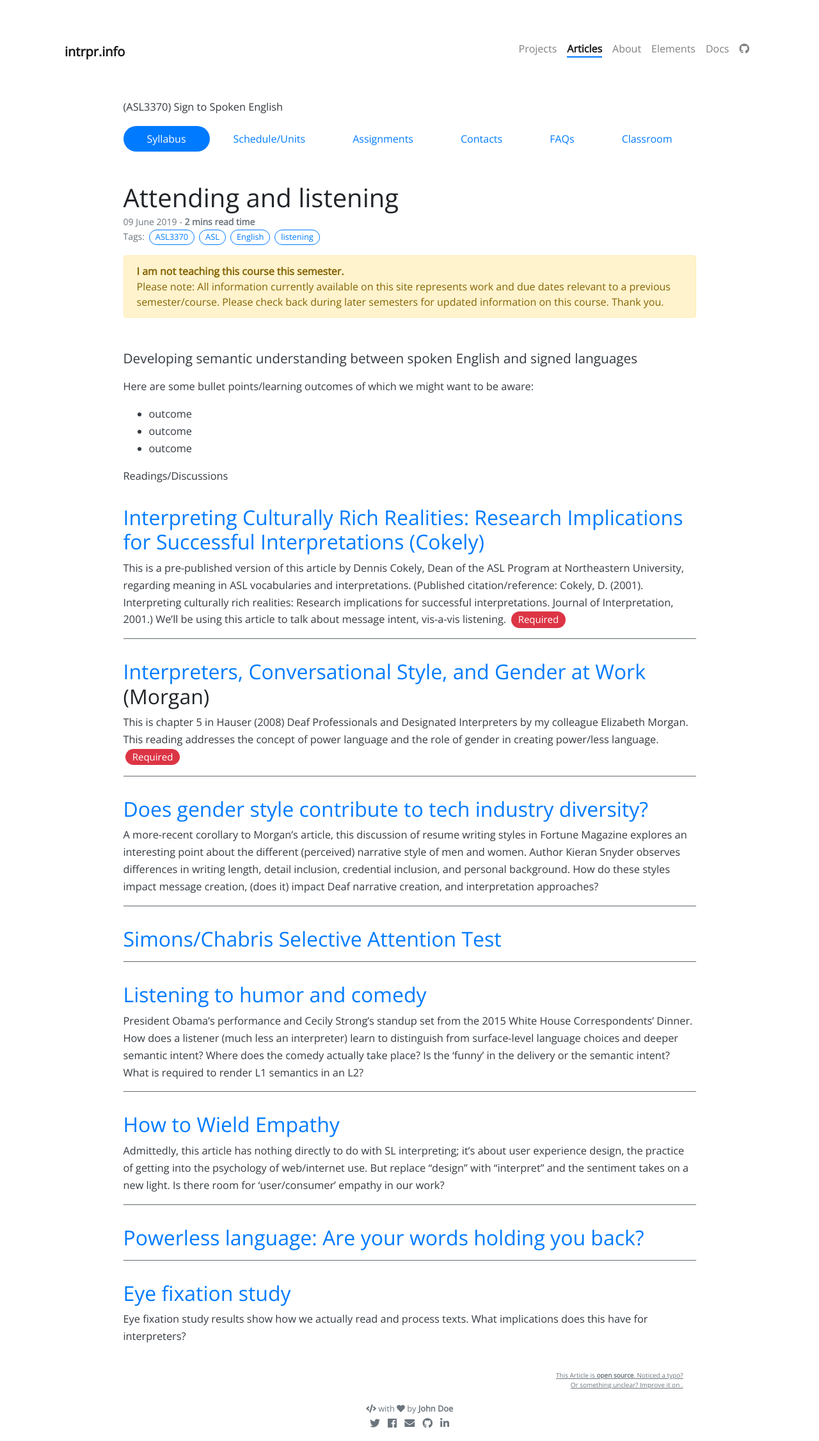
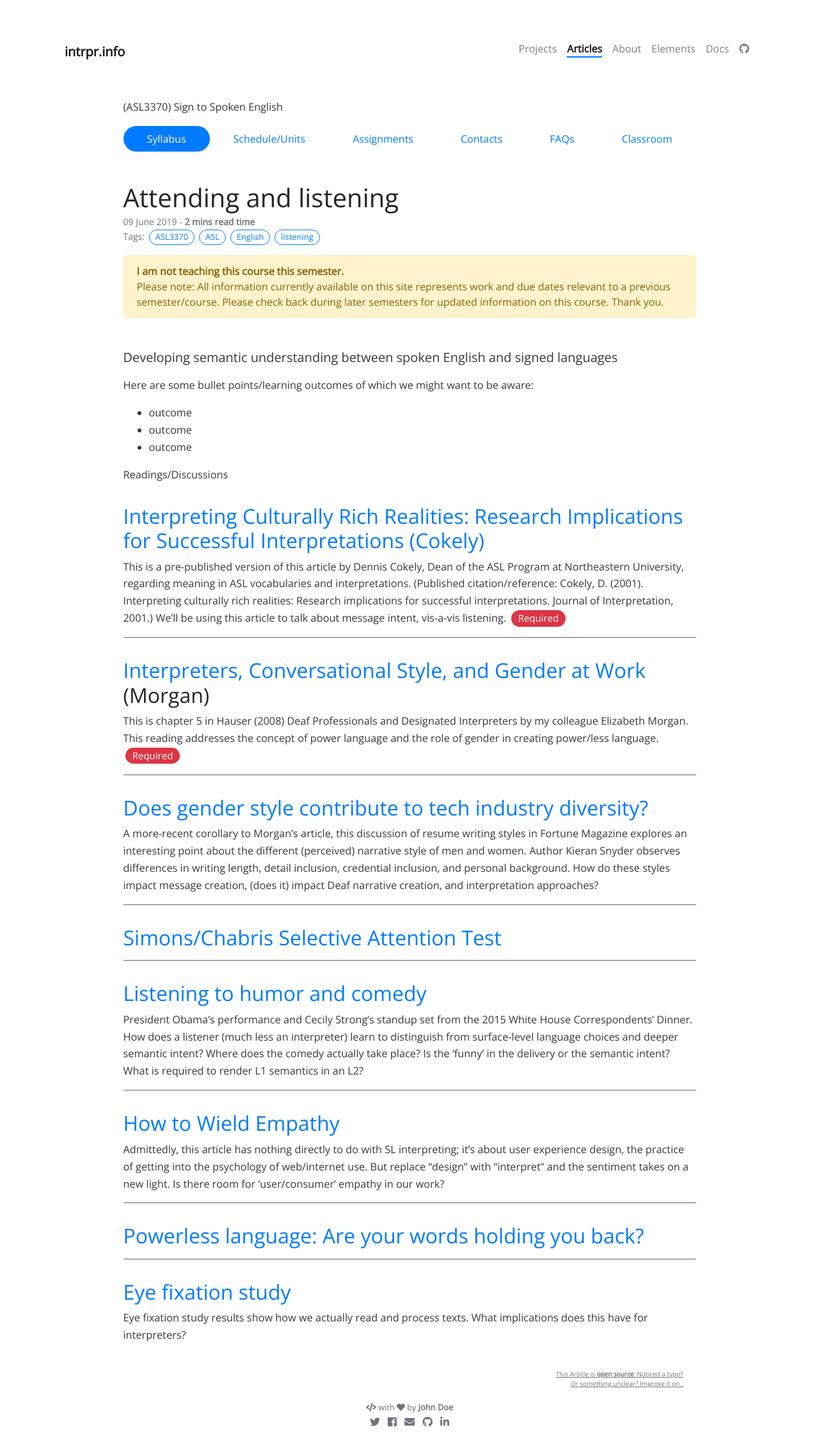
Before and after one commit to intrpr/jekyll-portfol-test, a Jekyll site: the page built from _posts/2019-06-09-attending-and-listening.md, in a window 1280 px wide. Shown: the whole page at 64% size. Built offline with Jekyll 4.4.1, drawn with Linux system fonts in a browser that asks for light colours; nearby versions of some CDN libraries; our own code applies the rules of GitHub Pages for plain Markdown files; comment, search, counter and statistics services are not loaded.

Commit message:
Update _articles.scss

```diff
--- a/_sass/_articles.scss
+++ b/_sass/_articles.scss
@@ -38,7 +38,7 @@
     p, li { font-size: 1.02rem; line-height: 1.65em; color: $dark; }
     strong { font-weight: bolder; }
 
-    .lead { font-size: 1.3rem; line-height: 1.45em; }
+    .lead { font-size: 1.25rem; line-height: 1.4em; }
 
     .badge {
         font-size: 92%;
```
